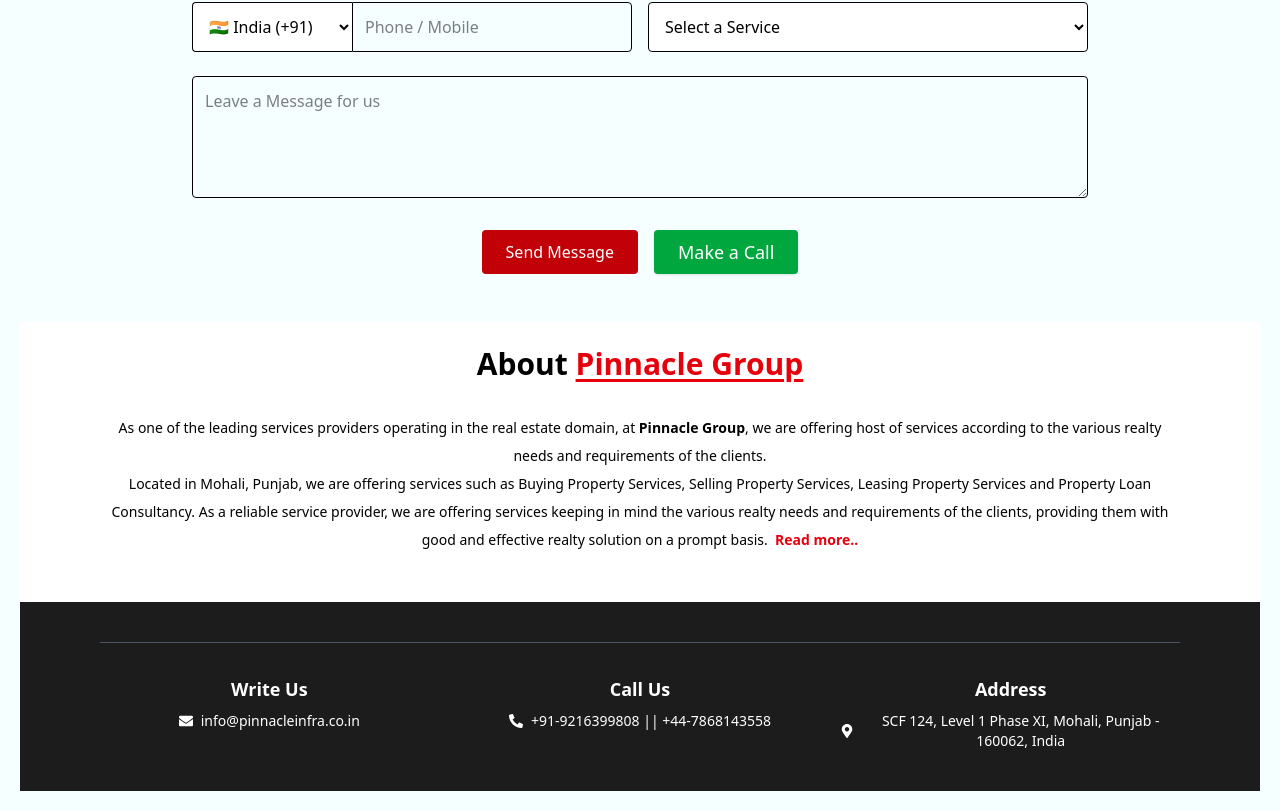
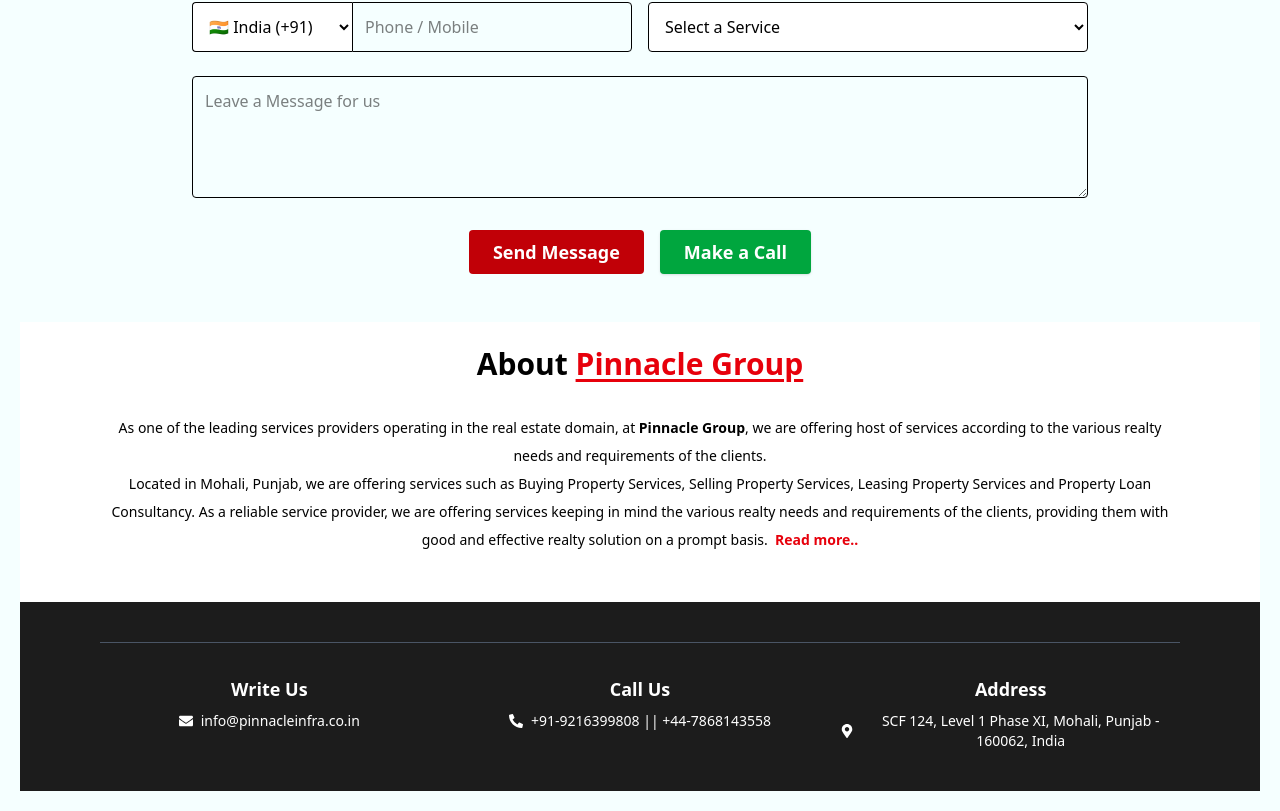
Before and after one commit to Abhixak/Pinnacle-Group-UK, a React (Vite) app: page / in a window 1280 px wide. Shown: the part 4028-4839 px from the top of the page. Built offline with nearby package versions, Linux system fonts and the light colour scheme.

Commit message:
UI CHANGES

```diff
--- a/src/Components/CallBtn.jsx
+++ b/src/Components/CallBtn.jsx
@@ -16,7 +16,7 @@
   return (
     <button
       onClick={handleCallClick}
-      className="bg-green-600 text-white !px-6 !py-2 rounded text-lg shadow hover:bg-green-700 transition duration-300"
+      className="bg-green-600 text-white !px-6 !py-2 rounded shadow hover:bg-green-700 transition duration-300"
     >
       Make a Call
     </button>
--- a/src/Components/Enquire.jsx
+++ b/src/Components/Enquire.jsx
@@ -149,7 +149,7 @@
           ></textarea>
 
           {/* Submit Button */}
-          <div className="md:col-span-2 !mt-4 flex gap-4 flex-col md:flex-row justify-center">
+          <div className="md:col-span-2 !mt-4 text-lg font-semibold flex gap-4 flex-col md:flex-row justify-center">
             <button
               type="submit"
               className="bg-red-700 text-white !px-6 !py-2 rounded hover:bg-red-800 transition"
```
